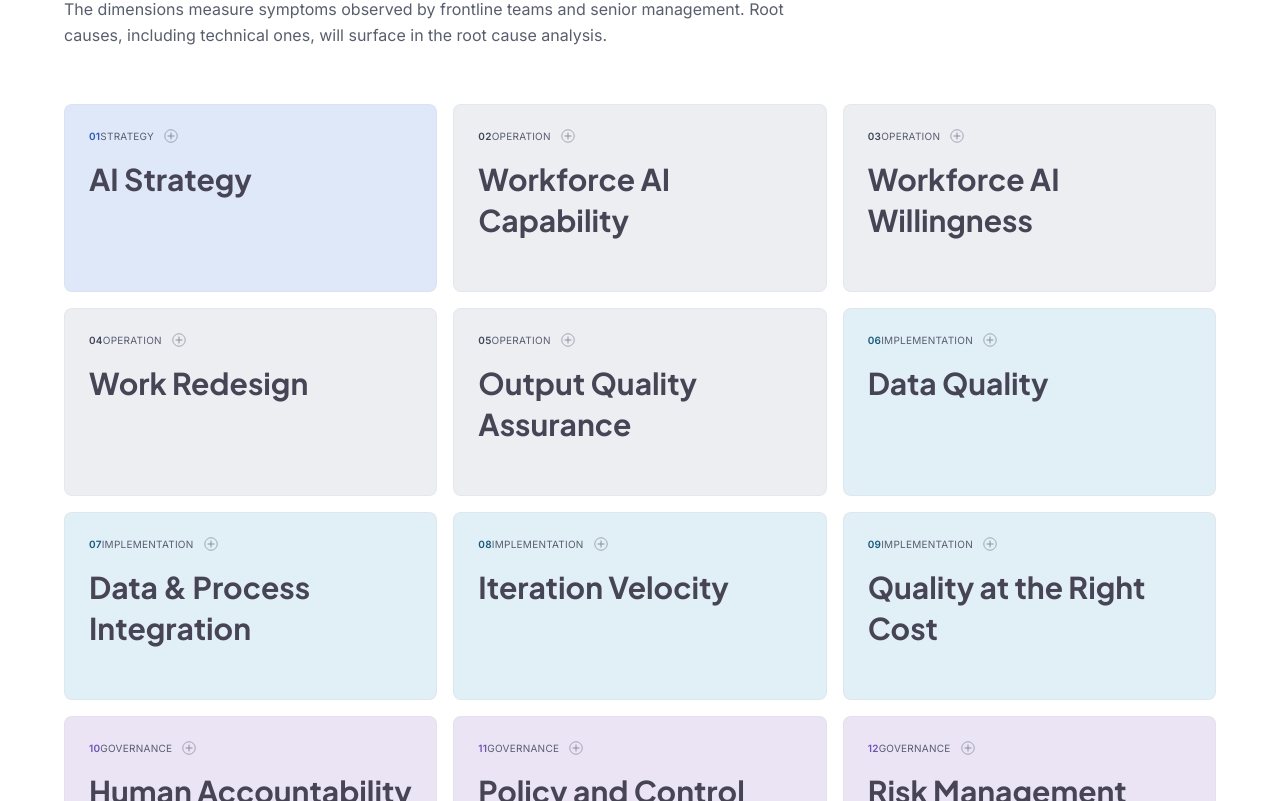
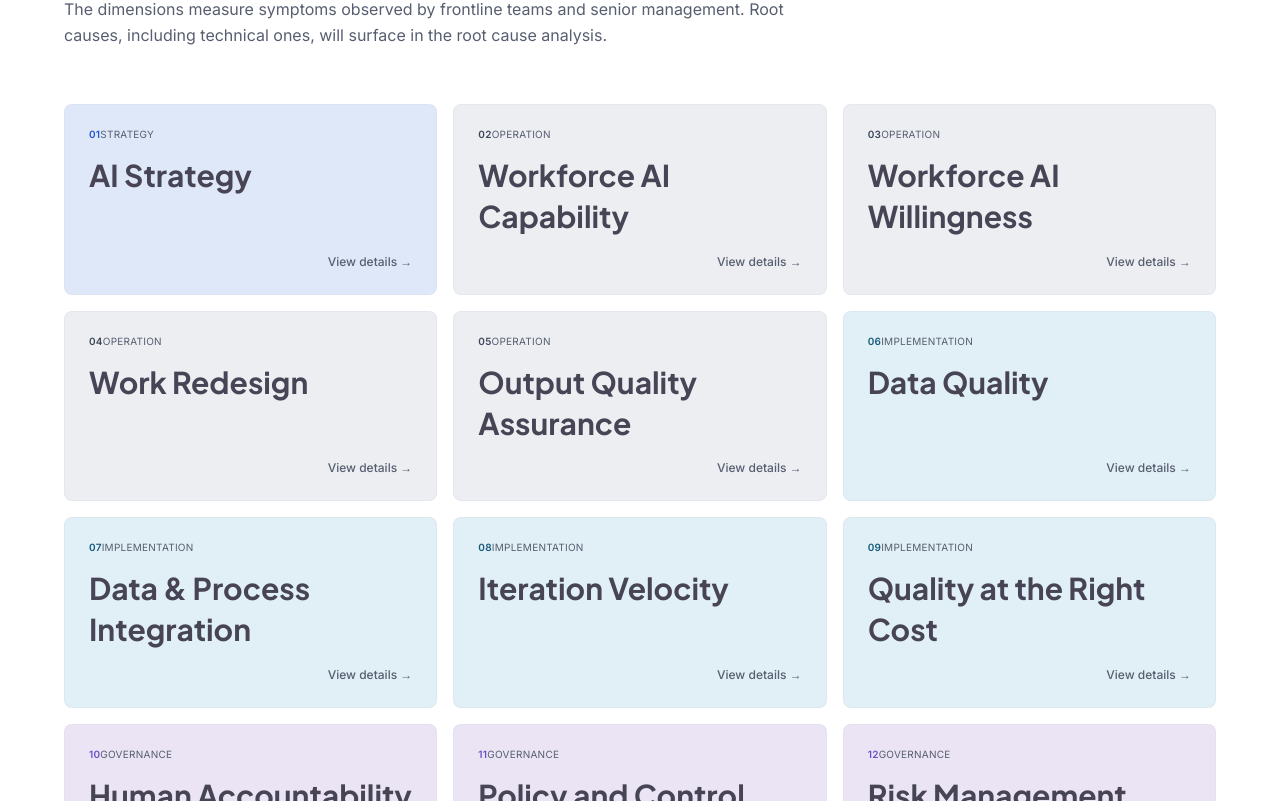
Before and after one commit to signalaibpi/signal-website, a Next.js app: page /business-ai-diagnostic in a window 1280 px wide. Shown: the part 1479-2280 px from the top of the page. Built offline with nearby package versions, Linux system fonts and the light colour scheme.

Commit message:
Clarify diagnostic card details action

```diff
--- a/components/business-ai-diagnostic/DimensionCard.tsx
+++ b/components/business-ai-diagnostic/DimensionCard.tsx
@@ -43,25 +43,15 @@ export function DimensionCard({ dimension }: { dimension: Dimension }) {
           <span className={`font-body text-[10px] font-bold leading-none uppercase tracking-wide ${style.text}`}>
             {dimension.number}
           </span>
-          <span className="flex items-center gap-2.5 text-secondary">
-            <span className="font-body text-[10px] leading-none uppercase tracking-wide">
-              {dimension.area}
-            </span>
-            <svg
-              width="14"
-              height="14"
-              viewBox="0 0 14 14"
-              fill="none"
-              aria-hidden="true"
-              className="opacity-65 transition-[opacity,transform] duration-200 group-hover:scale-110 group-hover:opacity-100 group-focus-visible:scale-110 group-focus-visible:opacity-100"
-            >
-              <circle cx="7" cy="7" r="6.25" stroke="currentColor" strokeWidth="0.75" />
-              <path d="M7 4V10M4 7H10" stroke="currentColor" strokeWidth="1" strokeLinecap="round" />
-            </svg>
+          <span className="font-body text-[10px] leading-none uppercase tracking-wide text-secondary">
+            {dimension.area}
           </span>
         </div>
         <span className="font-display text-3xl leading-snug text-on-surface-variant font-bold">
           {dimension.name}
+        </span>
+        <span className="mt-auto self-end font-body text-xs font-medium text-secondary transition-colors group-hover:text-on-surface group-focus-visible:text-on-surface">
+          View details <span aria-hidden="true">→</span>
         </span>
       </button>
 
```
Also changed, not shown: 1 other file (tests, documents, lock files or other folders).
